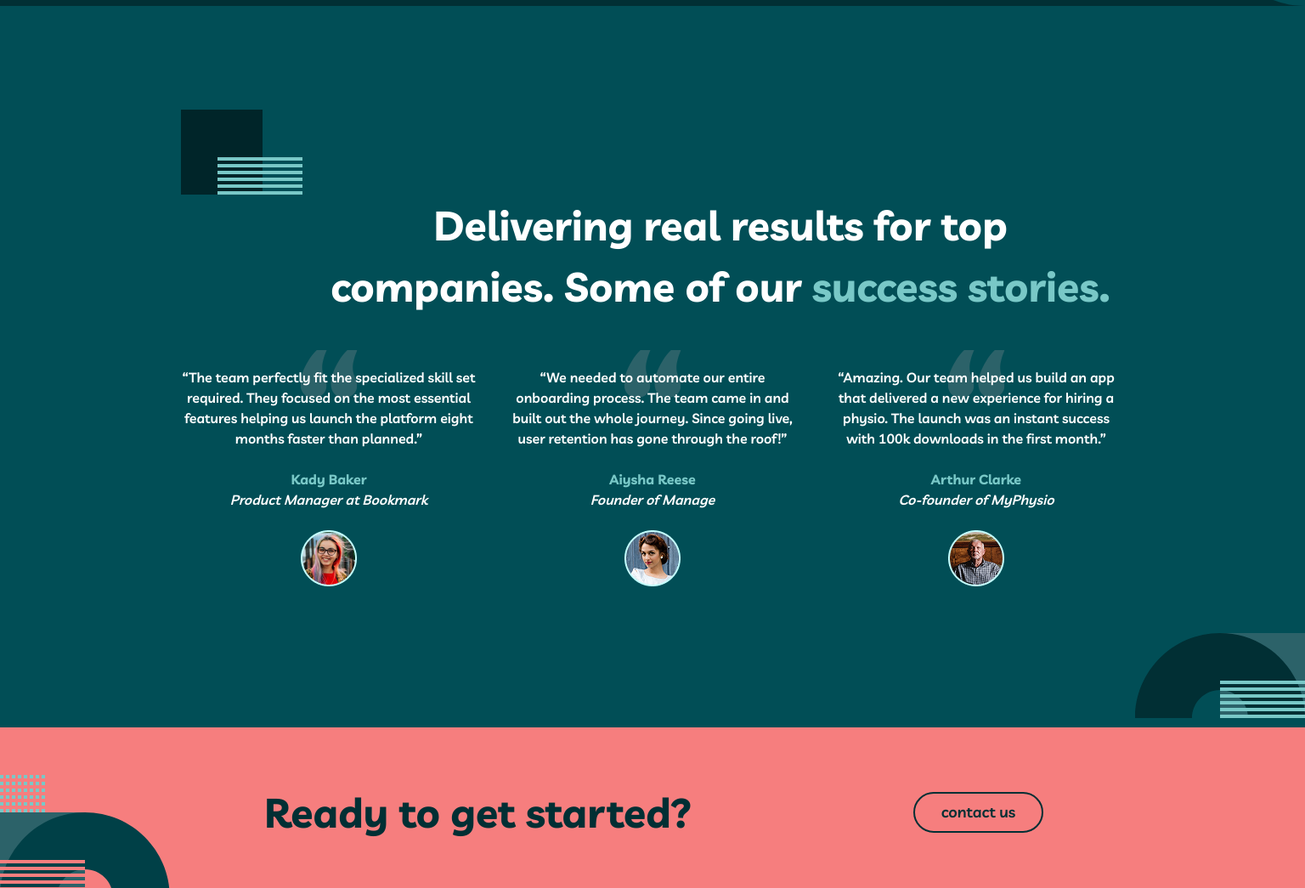
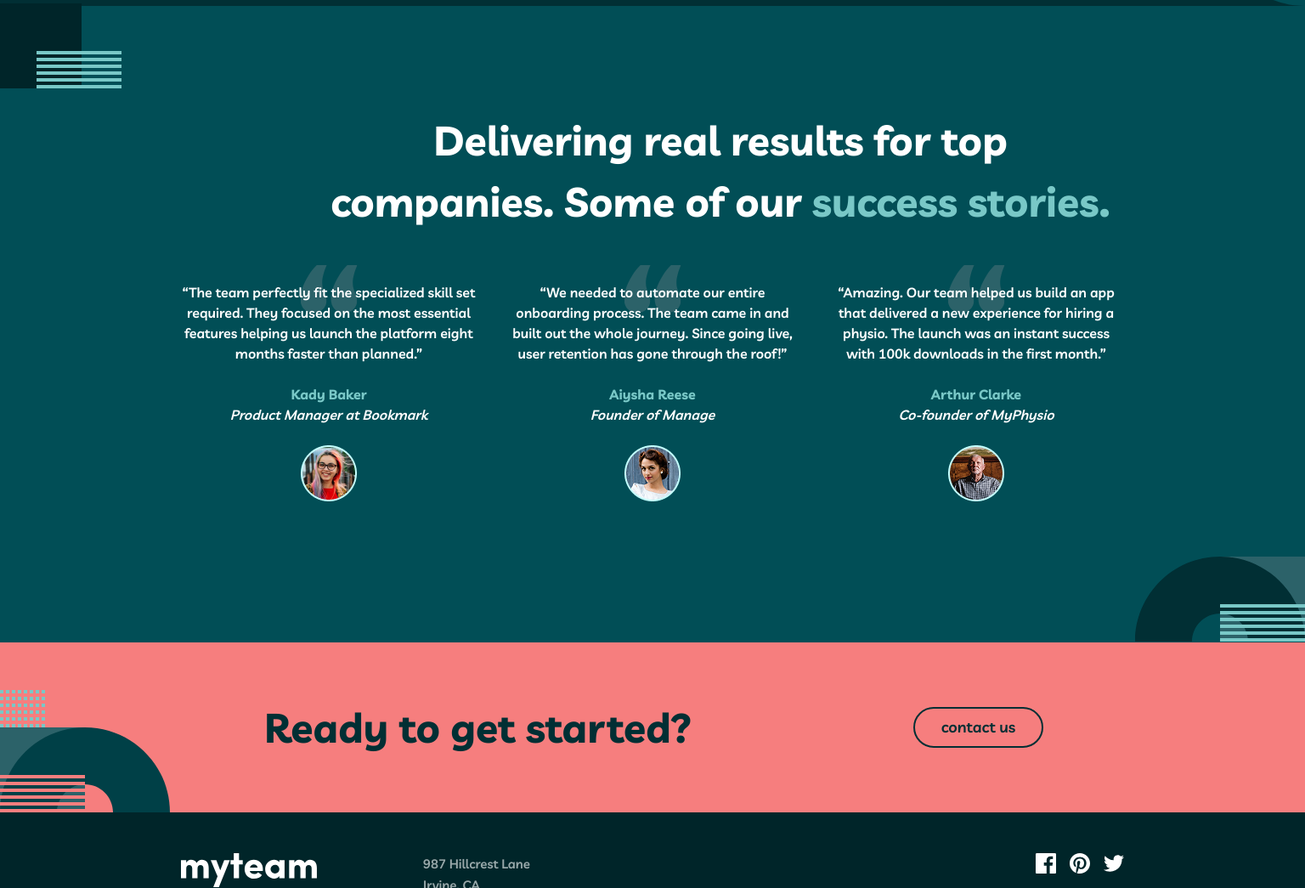
Before and after one commit to Spr1ntLab/spr1ntlab-website, a plain HTML site: page index.html in a window 1536 px wide. Shown: the part 1377-2422 px from the top of the page at 85% size. Drawn offline with Linux system fonts and the light colour scheme.

Commit message:
adjusted home testimonials design

```diff
--- a/css/style.css
+++ b/css/style.css
@@ -208,7 +208,12 @@
     position: absolute;
     margin-top: 55px;
     right: 0;
-    z-index: 0;
+    transform: translateY(10%);
+  }
+
+  .corner-decorations {
+    position: absolute;
+    transform: translateY(-125%);
   }
 
   .home-testimonials{
--- a/index.html
+++ b/index.html
@@ -110,8 +110,8 @@
 
       <!-- START D04 / T04 / M04: HOME TESTIMONIALS; only <section class="home-testimonials">. -->
       <section class="home-testimonials" aria-labelledby="testimonials-title">
+        <img class="corner-decorations" src="img/decorative/left-corner.svg" alt="left-corner_decoration">
         <div class="container">
-          <img class="corner-decorations" src="img/decorative/left-corner.svg" alt="">
           <h2 class="home-testimonials__title" id="testimonials-title">
             Delivering real results for top companies. Some of our <span class="title-color"> success stories. </span>
           </h2>
```
